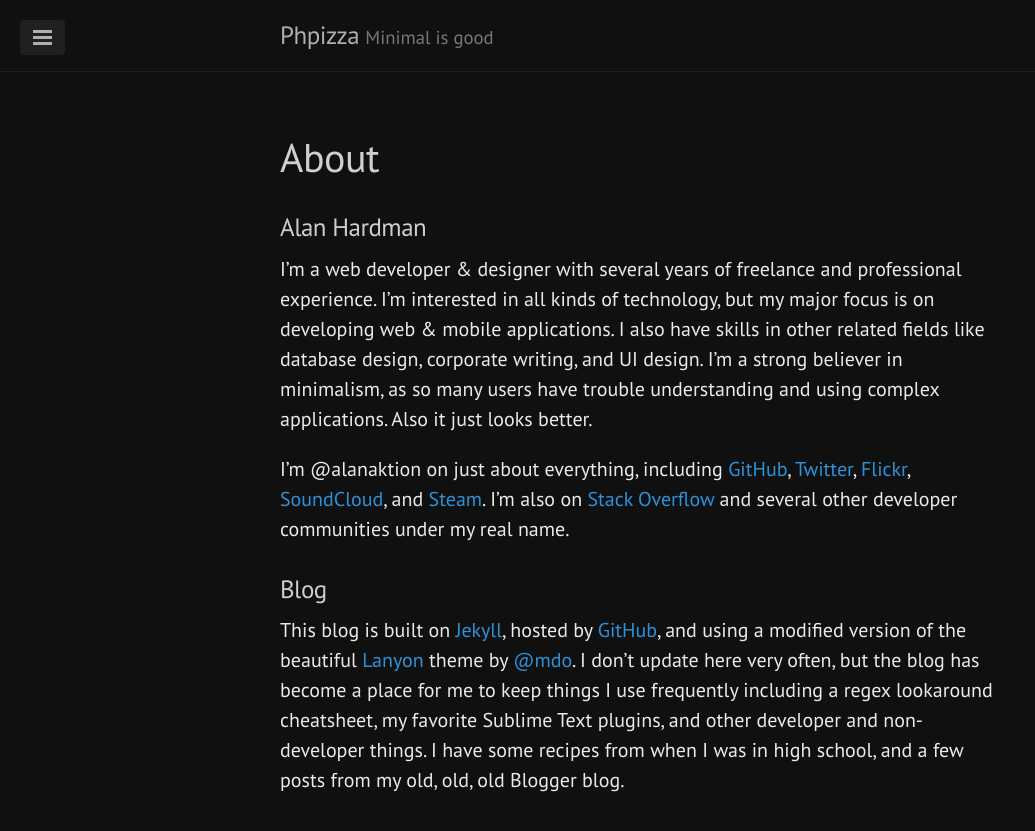
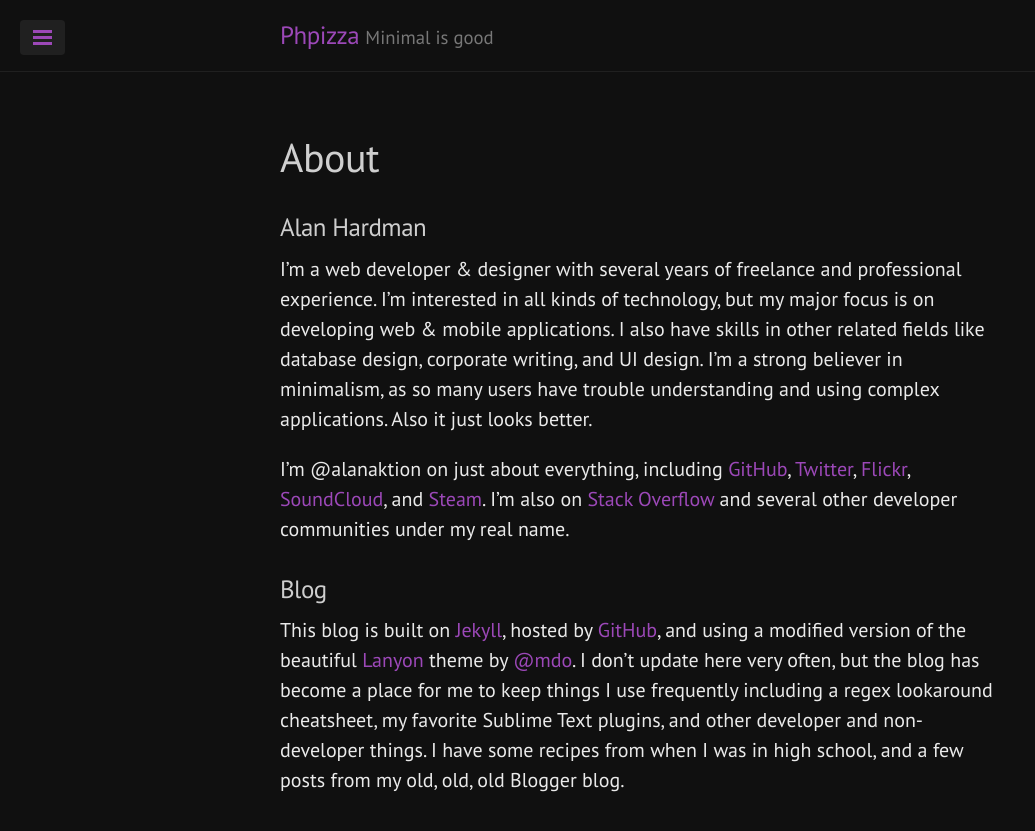
Before and after one commit to Alanaktion/alanaktion.github.io, a Jekyll site: the page built from about.md, in a window 1280 px wide. Shown: the top 831 px of the page, without its empty margins (0-1035 px from the left). Built offline with Jekyll 4.4.1, drawn with Linux system fonts in a browser that asks for light colours; Markdown is read by kramdown in place of the engine named in the settings.

Commit message:
Adding Saints Row theme, making it the new, gorgeous default.
Dang I love Saints Row :P

```diff
--- a/_layouts/default.html
+++ b/_layouts/default.html
@@ -3,7 +3,7 @@
 
   {% include head.html %}
 
-  <body>
+  <body class="theme-sr">
 
     {% include sidebar.html %}
 
--- a/public/css/lanyon-dark.css
+++ b/public/css/lanyon-dark.css
@@ -4,10 +4,11 @@
  *
  * Based on the Lanyon Inverted style, this style provides a cleaner looking,
  * fully dark-themed style for Lanyon. Most noticably, the background has been
- * lightened slightly, and many of the darker text styles have been adjusted.
+ * lightened slightly, many of the darker text styles have been adjusted, and
+ * the body text has been changed to a sans-serif font.
  *
- * It also includes a sans-serif font override, since serif fonts just don't
- * look very good on black, unless you're a dang good designer, which I am not.
+ * I've also added an additional theme, theme-sr. This uses the wonderful
+ * purple color from Saints Row as an accent.
  *
  * Designed by Alan Hardman <alan@phpizza.com>
  */
@@ -257,3 +258,23 @@
 #sidebar-checkbox:checked ~ .wrap {
 	opacity: 0.8;
 }
+
+/**
+ * Saints Row Theme
+ *
+ * Apply by adding .theme-sr to <body>
+ *
+ * @base-color: 9C48B8;
+ */
+.theme-sr .sidebar-nav-item.active,
+.theme-sr #sidebar-checkbox:checked ~ .sidebar-toggle {
+	background-color: #9c48b8;
+}
+.theme-sr .container a,
+.theme-sr .sidebar-toggle,
+.theme-sr .related-posts li a:hover {
+	color: #9c48b8;
+}
+.theme-sr code {
+	color: #b06dc6;
+}
```
